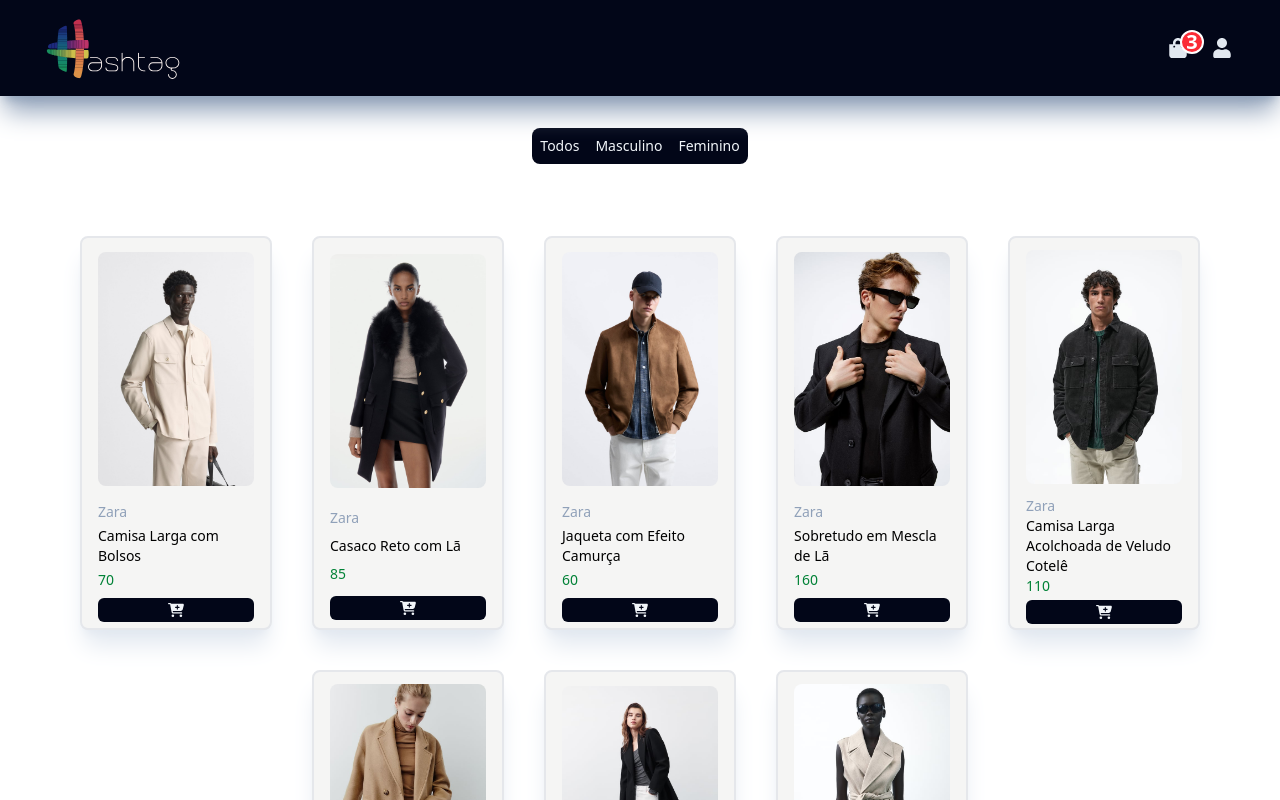
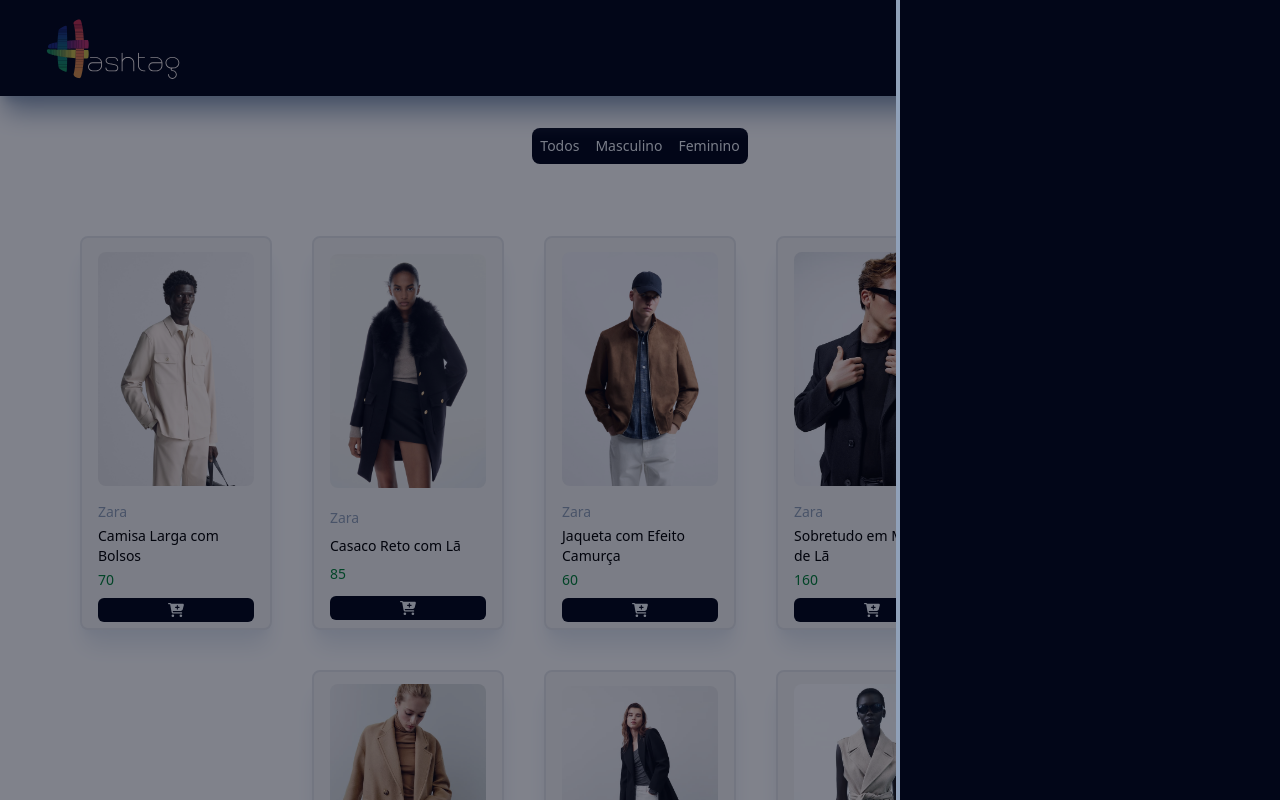
Before and after one commit to BrenoDev00/Estudos_React, a React (Vite) app in the folder e-commerce/: page / in a window 1280 px wide. Shown: the top 800 px of the page. Built offline with nearby package versions, Linux system fonts and the light colour scheme.

Commit message:
adiciona lógica inicial do componente Cart

```diff
--- /dev/null
+++ b/e-commerce/src/components/Cart/CartOverlay.tsx
@@ -0,0 +1,24 @@
+import { useState } from "react";
+
+export const CartOverlay = () => {
+  const [isCartOpen, setIsCartOpen] = useState<boolean>(true);
+
+  return (
+    <div
+      className={`h-screen w-screen fixed top-0 left-0 flex justify-end z-50 ease-in-out duration-200 ${
+        isCartOpen ? "translate-x-0" : "translate-x-full"
+      }`}
+    >
+      <section
+        id="outside-of-cart"
+        className="w-3/4 bg-slate-950 opacity-50"
+        onClick={() => setIsCartOpen(!isCartOpen)}
+      ></section>
+
+      <section
+        id="cart"
+        className="w-1/4 bg-slate-950 min-w-96 border-l-4 border-slate-400 p-5 flex flex-col justify-between text-white"
+      ></section>
+    </div>
+  );
+};
--- /dev/null
+++ b/e-commerce/src/components/Cart/index.ts
@@ -0,0 +1 @@
+export * from "./CartOverlay"
--- a/e-commerce/src/components/index.ts
+++ b/e-commerce/src/components/index.ts
@@ -1,2 +1,3 @@
 export * from "./Header";
 export * from "./UserButtons";
+export * from "./Cart";
--- a/e-commerce/src/pages/Home/Home.tsx
+++ b/e-commerce/src/pages/Home/Home.tsx
@@ -1,5 +1,11 @@
+import { CartOverlay } from "../../components";
 import { MainSection } from "./MainSection";
 
 export const Home = () => {
-  return <MainSection />;
+  return (
+    <>
+      <CartOverlay />
+      <MainSection />;
+    </>
+  );
 };
```
